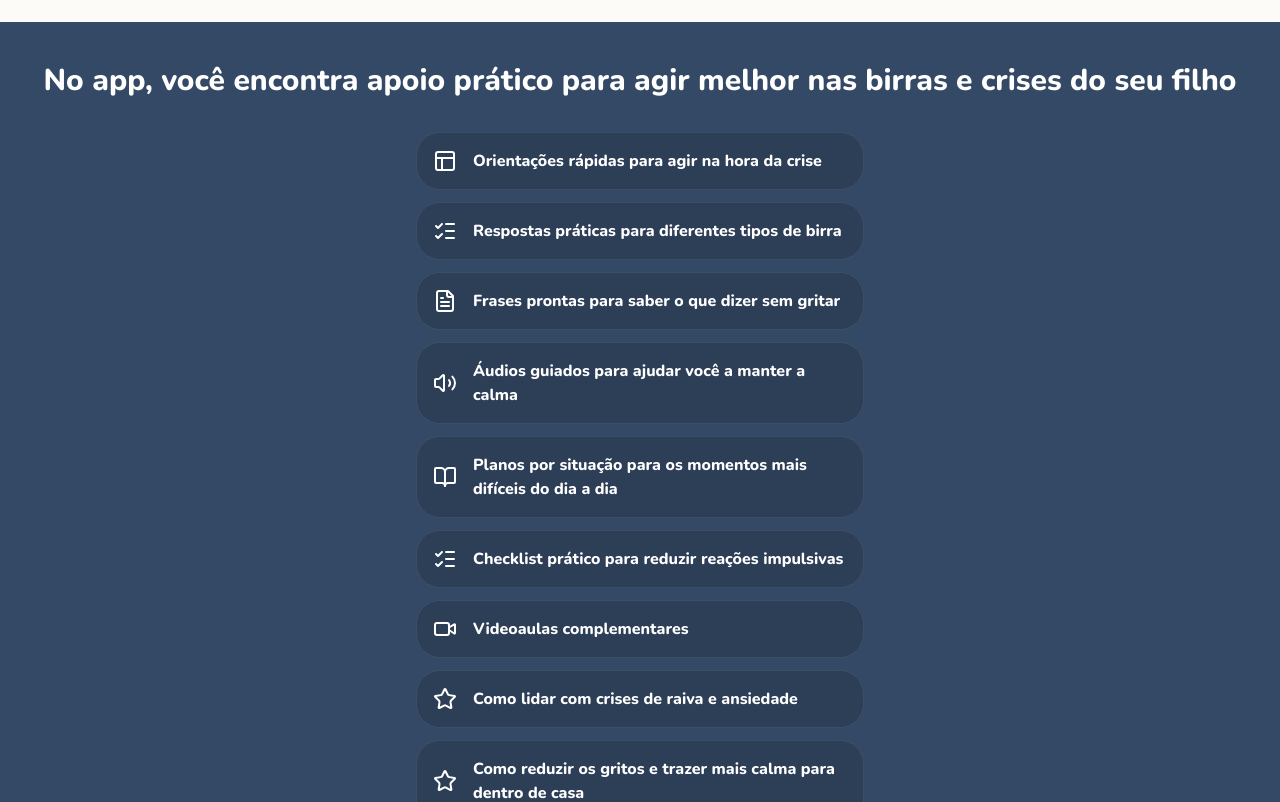
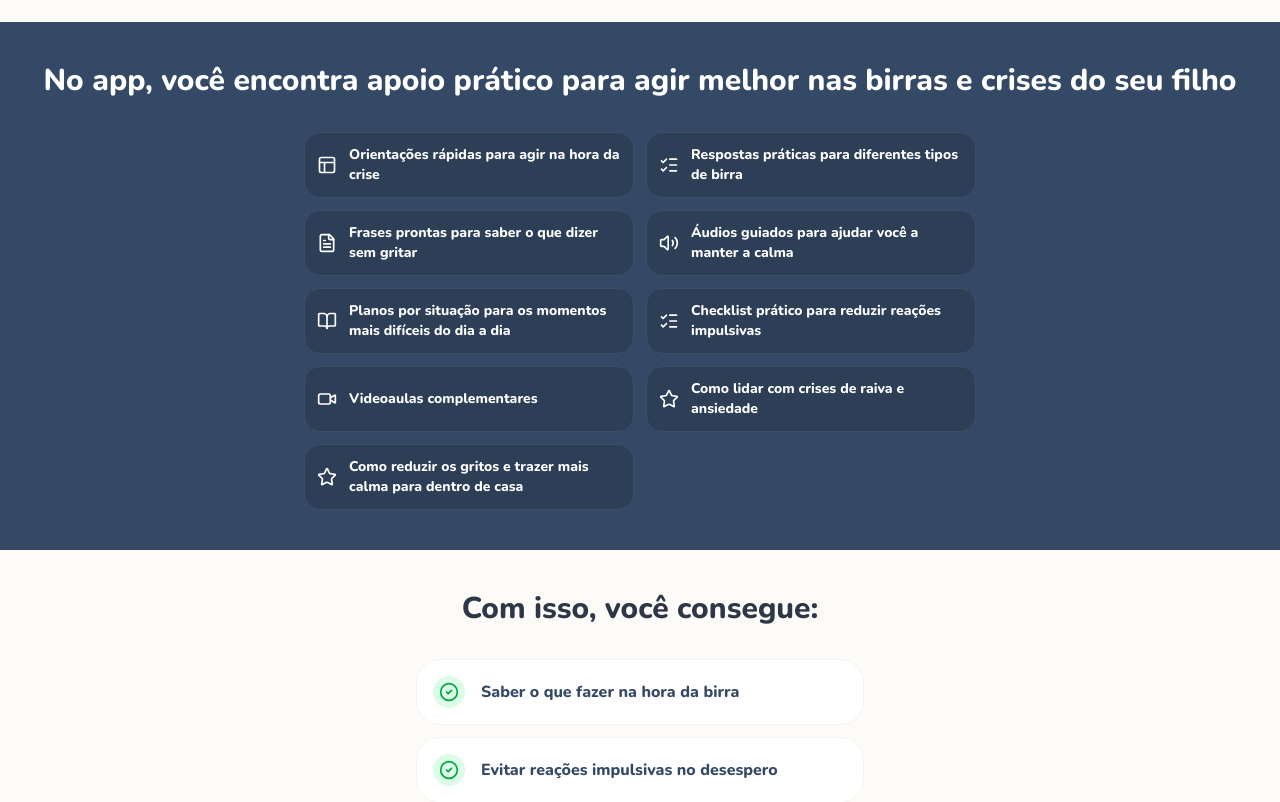
Before and after one commit to jcbusinessdr26-design/Quiz-como-acabar-com-birra-do-seu-filho, a React (Vite) app: page / in a window 1280 px wide. Shown: the part 3140-3942 px from the top of the page. Built offline with nearby package versions, Linux system fonts and the light colour scheme.

Commit message:
feat: lista O QUE RECEBE em duas colunas

```diff
--- a/src/components/SalesPage.tsx
+++ b/src/components/SalesPage.tsx
@@ -168,7 +168,7 @@ export const SalesPage: React.FC<SalesPageProps> = ({ onPurchase }) => {
           No app, você encontra apoio prático para agir melhor nas birras e crises do seu filho
         </motion.h2>
 
-        <div className="grid grid-cols-1 gap-3 max-w-md mx-auto">
+        <div className="grid grid-cols-2 gap-3 max-w-2xl mx-auto">
           {[
             { icon: Layout, title: 'Orientações rápidas para agir na hora da crise' },
             { icon: ListChecks, title: 'Respostas práticas para diferentes tipos de birra' },
@@ -185,10 +185,10 @@ export const SalesPage: React.FC<SalesPageProps> = ({ onPurchase }) => {
               initial="hidden"
               whileInView="visible"
               variants={itemVariants}
-              className="flex items-center gap-4 p-4 bg-[#2D3E57] rounded-[1.5rem] border border-[#3D4E67]"
+              className="flex items-center gap-3 p-3 bg-[#2D3E57] rounded-[1rem] border border-[#3D4E67]"
             >
-              <item.icon className="w-6 h-6 text-white flex-shrink-0" />
-              <span className="font-black text-white text-base">{item.title}</span>
+              <item.icon className="w-5 h-5 text-white flex-shrink-0" />
+              <span className="font-black text-white text-sm">{item.title}</span>
             </motion.div>
           ))}
         </div>
```
